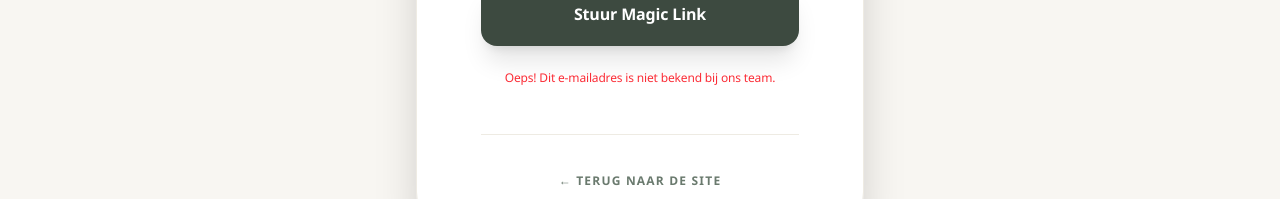
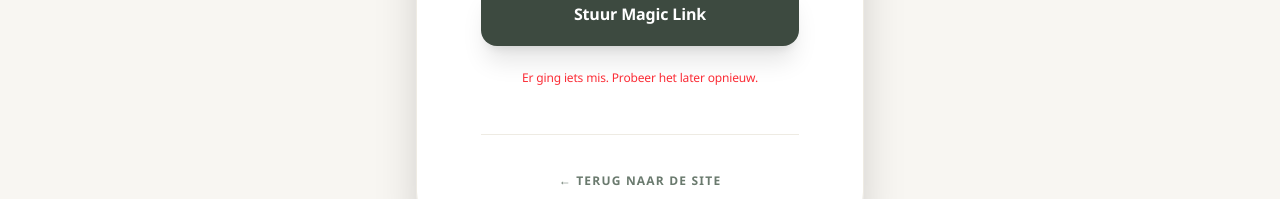
Before and after one commit to SUPRSLIM/suprslim-pages, a Next.js app: page /login in a window 1280 px wide. Both pictures are taken after typing "name@example.com" into the empty fields and a click on the button "Stuur Magic Link". Shown: the part 550-749 px from the top of the page. Built offline with nearby package versions, Linux system fonts and the light colour scheme; no server answers.

Commit message:
Deploy diagnostic login version to identify email mismatch

```diff
--- a/app/api/auth/magic-link/route.js
+++ b/app/api/auth/magic-link/route.js
@@ -19,7 +19,10 @@ export async function POST(request) {
 
     if (!user) {
       console.log('User not found in team:', Object.keys(team));
-      return NextResponse.json({ error: 'Unauthorized' }, { status: 401 });
+      return NextResponse.json({
+        error: `Unauthorized: ${email.trim().toLowerCase()}`,
+        received: email
+      }, { status: 401 });
     }
 
     const magicLink = `https://suprslim.nl${user.path}?token=${user.token}`;
--- a/app/login/page.js
+++ b/app/login/page.js
@@ -22,7 +22,8 @@ export default function LoginPage() {
       if (response.ok) {
         setStatus('sent');
       } else {
-        setStatus('error');
+        const errorData = await response.json();
+        setStatus(errorData.error || 'error');
       }
     } catch (error) {
       console.error('Login Error:', error);
@@ -77,9 +78,11 @@ export default function LoginPage() {
               {status === 'loading' ? 'Bezig met sturen...' : 'Stuur Magic Link'}
             </button>
 
-            {status === 'error' && (
+            {status !== 'idle' && status !== 'loading' && status !== 'sent' && (
               <p className="text-red-500 text-xs text-center font-medium">
-                Oeps! Dit e-mailadres is niet bekend bij ons team.
+                {status.includes('Unauthorized')
+                  ? `Oeps! ${status}. Check je spelling.`
+                  : 'Er ging iets mis. Probeer het later opnieuw.'}
               </p>
             )}
           </form>
```
